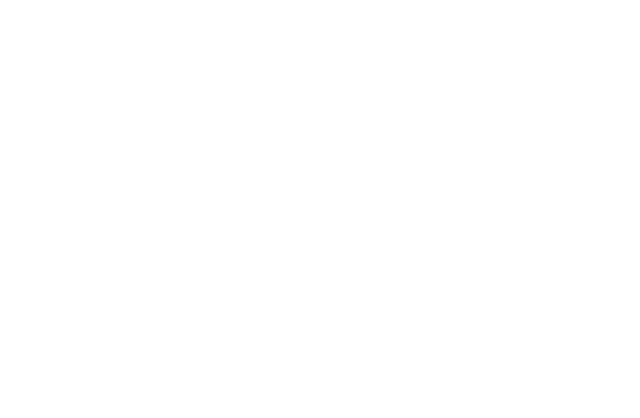
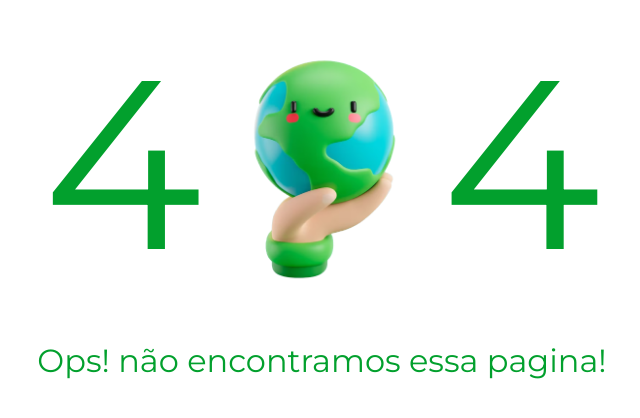
Before and after one commit to dEgito/EcoRevive, a React (Create React App) app in the folder eco-revive/: page /erro in a window 1280 px wide. Before the commit this address had no page. Shown: the part 162-580 px from the top of the page, without its empty margins (318-958 px from the left). Built offline with nearby package versions, Linux system fonts and the light colour scheme.

Commit message:
feat: tela de erro

```diff
--- /dev/null
+++ b/eco-revive/src/pages/error/error.js
@@ -0,0 +1,16 @@
+import { Conteiner, Erro, Msg } from "./errorStyle";
+import planet from "../../assets/planet.png";
+
+function Error() {
+  return (
+    <Conteiner>
+      <Erro>
+        <p>4</p>
+        <img src={planet} alt="lalala" />
+        <p>4</p>
+      </Erro>
+      <Msg>Ops! não encontramos essa pagina!</Msg>
+    </Conteiner>
+  );
+}
+export default Error;
--- /dev/null
+++ b/eco-revive/src/pages/error/errorStyle.js
@@ -0,0 +1,34 @@
+import styled from "styled-components";
+
+export const Conteiner = styled.div`
+  font-family: Montserrat, sans-serif;
+  margin: 0;
+  width: 100%;
+  height: 90vh;
+  display: flex;
+  flex-direction: column;
+  justify-content: center;
+  align-items: center;
+  gap: 2rem;
+`;
+
+export const Erro = styled.div`
+  display: flex;
+  flex-direction: row;
+  align-items: center;
+
+  p {
+    font-size: 15rem;
+    color: #02a02d;
+    margin: 0;
+  }
+
+  img {
+    width: 15rem;
+  }
+`;
+
+export const Msg = styled.div`
+  font-size: 2rem;
+  color: #02a02d;
+`;
--- a/eco-revive/src/routes.js
+++ b/eco-revive/src/routes.js
@@ -5,10 +5,11 @@
 import GuidePage from "./pages/home/home";
 import AboutUs from "./pages/aboutUs/index";
 import CollectionLocations from "./pages/collectionLocationsPage/index";
-import Faqs from "./pages/faqs/faqs"
+import Faqs from "./pages/faqs/faqs";
 import Login from "./pages/login/login";
 import Register from "./pages/register/register";
 import WaitPage from "./pages/waitPage/wait";
+import Error from "./pages/error/error";
 
 export const routes = () => {
   return (
@@ -20,9 +21,10 @@
         <Route path="/locais" element={<CollectionLocations />} />
         <Route path="/agendamento" element={<DisposalSchedule />} />
         <Route path="login" element={<Login />} />
-        <Route path="cadastro" element={<Register />}/>
-        <Route path="duvidas" element={<Faqs />}/>
+        <Route path="cadastro" element={<Register />} />
+        <Route path="duvidas" element={<Faqs />} />
         <Route path="inicio" element={<WaitPage />} />
+        <Route path="/erro" element={<Error />} />
       </Routes>
     </BrowserRouter>
   );
```
